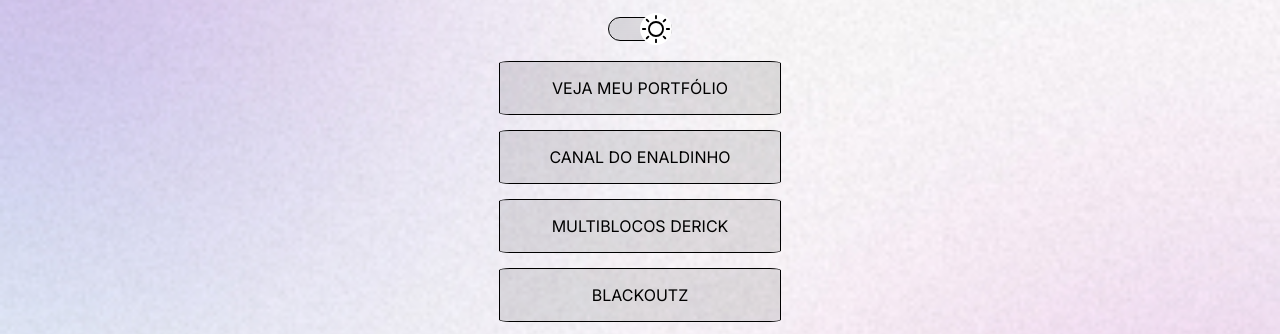
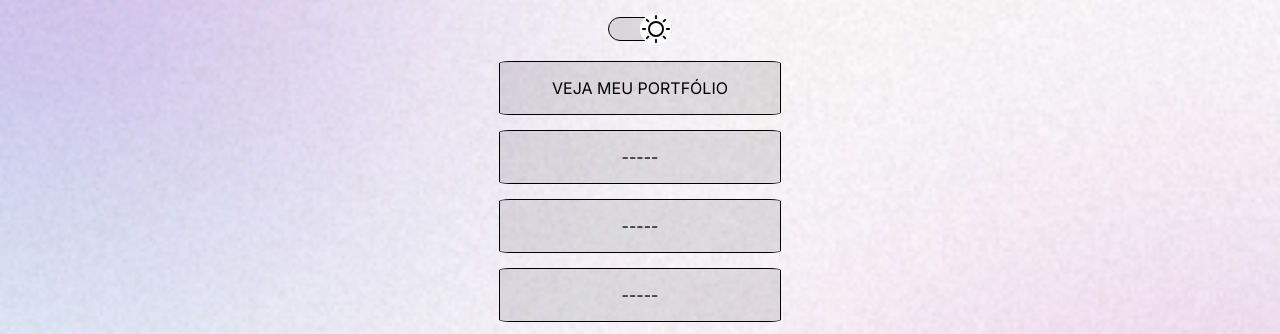
Before and after one commit to yKeCos/DevLinks, a plain HTML site: page index.html in a window 1280 px wide. Shown: the part 175-509 px from the top of the page. Drawn offline with nearby package versions, Linux system fonts and the light colour scheme.

```diff
--- a/index.html
+++ b/index.html
@@ -24,19 +24,19 @@
         <div>
             <ul>
                 <li>
-                    <a href="#" target="_blank">VEJA MEU PORTFÓLIO</a>
+                    <a href="https://github.com/yKeCos" target="_blank">VEJA MEU PORTFÓLIO</a>
                 </li>
 
                 <li>
-                    <a href="https://www.youtube.com/@enaldinho" target="_blank">CANAL DO ENALDINHO</a>
+                    <a href="#" target="_blank">-----</a>
                 </li>
 
                 <li>
-                    <a href="https://www.youtube.com/@multiblocosderick7282" target="_blank">MULTIBLOCOS DERICK</a>
+                    <a href="#" target="_blank">-----</a>
                 </li>
 
                 <li>
-                    <a href="https://www.youtube.com/@blackoutzoficial" target="_blank">BLACKOUTZ</a>
+                    <a href="#" target="_blank">-----</a>
                 </li>
 
             </ul>
```
Also changed, not shown: .github/resultscode.png (added), 1 other file.
